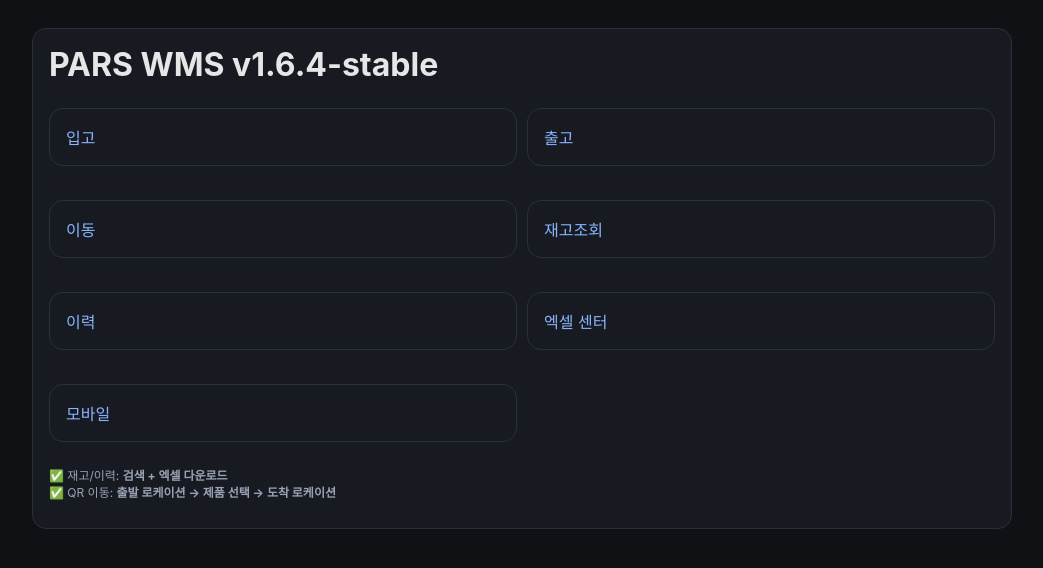
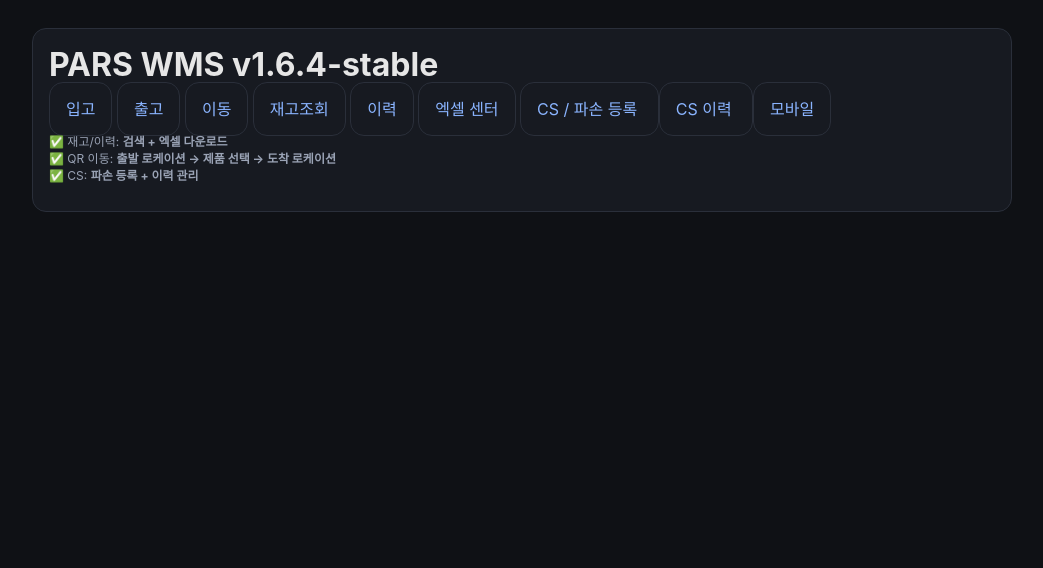
Before and after one commit to dlahtp44-prog/pars-wms-test, a FastAPI app: page / in a window 1280 px wide. Shown: the top 568 px of the page, without its empty margins (118-1161 px from the left). Run offline with FastAPI, Linux system fonts and the light colour scheme.

Commit message:
Update index.html

```diff
--- a/app/templates/index.html
+++ b/app/templates/index.html
@@ -7,23 +7,40 @@
   <title>PARS WMS</title>
 </head>
 <body>
+
 <div class="container">
   <div class="card">
     <h1>PARS WMS v1.6.4-stable</h1>
-    <div class="grid">
+
+    <div class="menu-grid">
+
       <a class="card" href="/page/inbound">입고</a>
       <a class="card" href="/page/outbound">출고</a>
       <a class="card" href="/page/move">이동</a>
       <a class="card" href="/page/inventory">재고조회</a>
       <a class="card" href="/page/history">이력</a>
       <a class="card" href="/page/excel">엑셀 센터</a>
+
+      <!-- ✅ CS / 파손 -->
+      <a class="card highlight" href="/damage">
+        CS / 파손 등록
+      </a>
+
+      <a class="card" href="/page/damage-history">
+        CS 이력
+      </a>
+
       <a class="card" href="/m">모바일</a>
+
     </div>
+
     <p class="small">
       ✅ 재고/이력: <b>검색 + 엑셀 다운로드</b><br/>
-      ✅ QR 이동: <b>출발 로케이션 → 제품 선택 → 도착 로케이션</b>
+      ✅ QR 이동: <b>출발 로케이션 → 제품 선택 → 도착 로케이션</b><br/>
+      ✅ CS: <b>파손 등록 + 이력 관리</b>
     </p>
   </div>
 </div>
+
 </body>
 </html>
```
